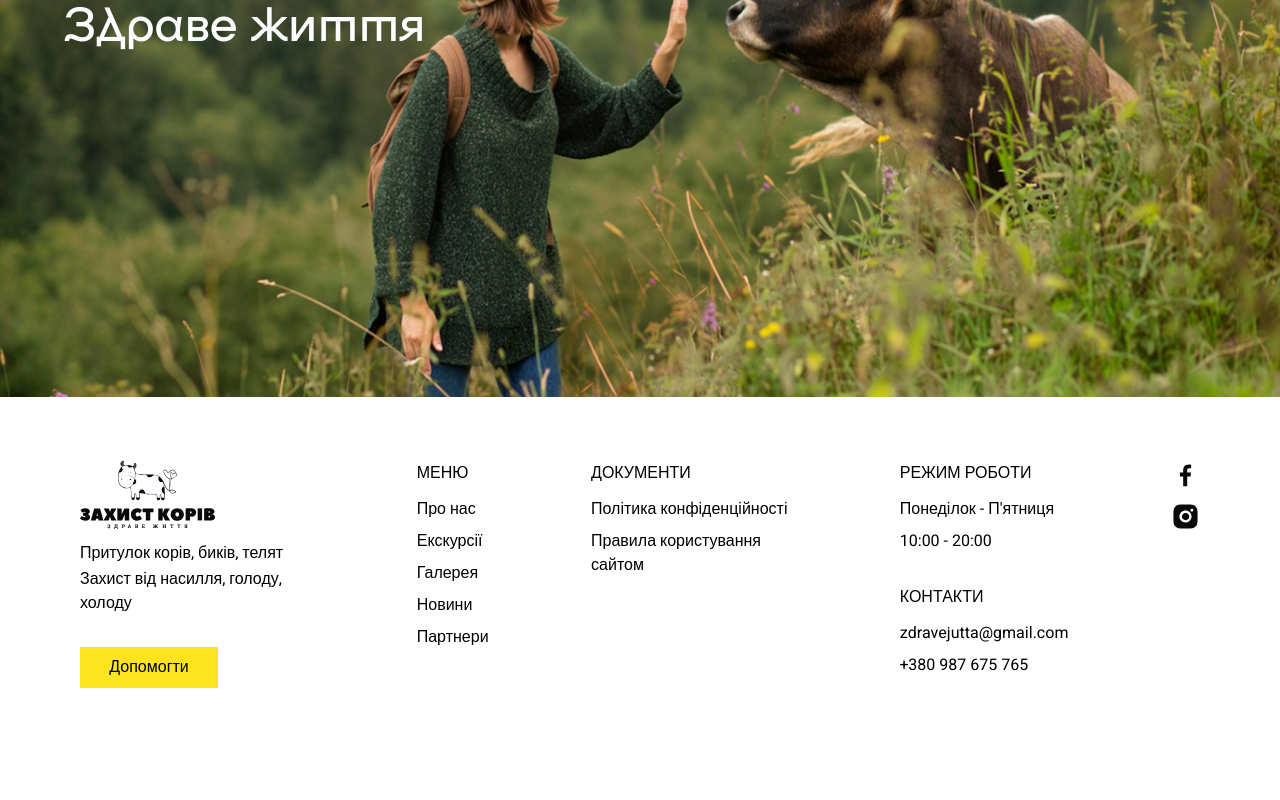
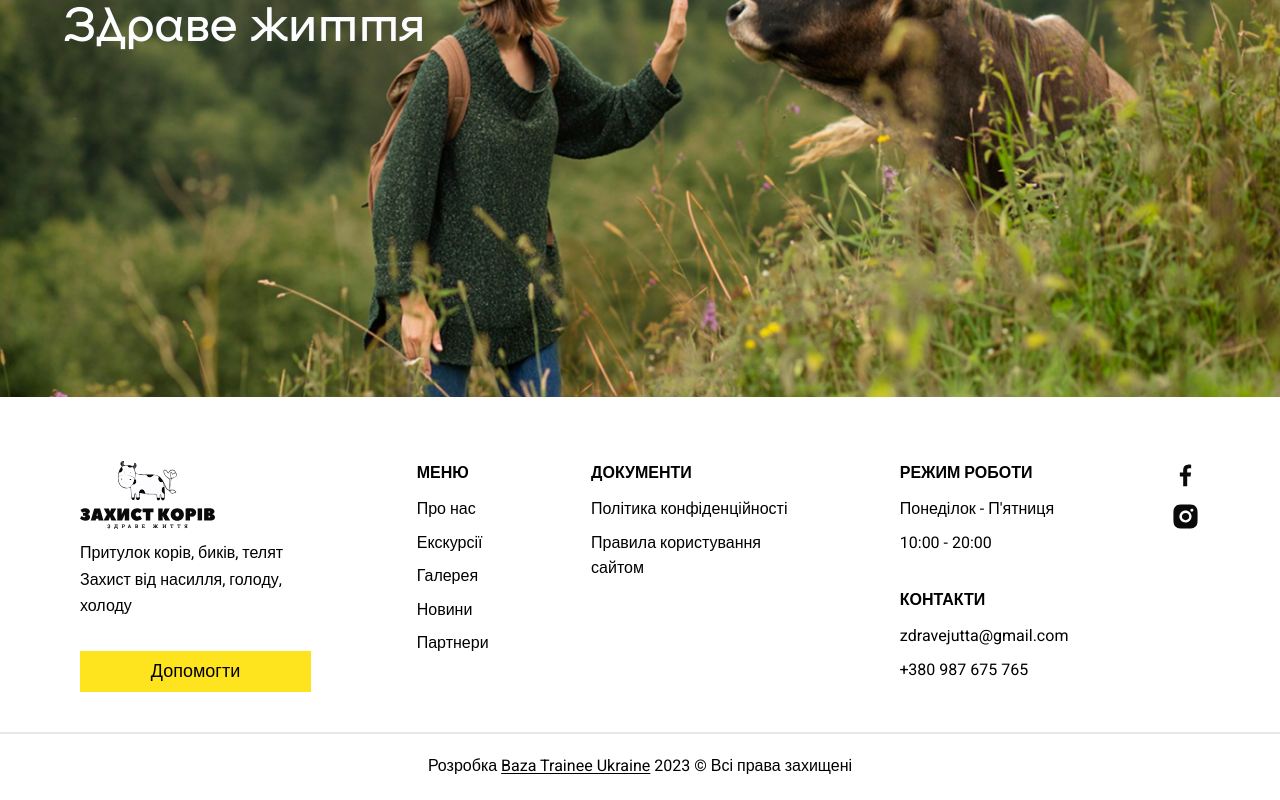
Before and after one commit to baza-trainee/cows-shelter-frontend, a React (Vite) app: page / in a window 1280 px wide. Shown: the part 403-1203 px from the top of the page. Before the commit the page ends 1131 px from the top, so only its background shows below. Built offline with nearby package versions, Linux system fonts and the light colour scheme.

Commit message:
feat(add underfooter and styles): add underfooter and styles

```diff
--- a/src/components/Footer.tsx
+++ b/src/components/Footer/Footer.tsx
@@ -4,8 +4,8 @@ import inst_icon from '@/assets/icons/icon_instagram.svg';
 
 const Footer = () => {
   return (
-    <div className="container mx-auto flex max-w-[1440px] px-8 pb-10 pt-16 md:px-20">
-      <ul className="flex flex-col gap-x-[102.5px] md:flex-row">
+    <div className="container mx-auto flex max-w-[1440px] flex-col ">
+      <ul className="flex flex-col gap-x-[102.5px] px-8 pb-10 pt-16 md:flex-row md:px-20">
         {/* first col */}
         <li className="flex flex-col">
           <img
@@ -15,9 +15,11 @@ const Footer = () => {
             alt="logo"
             className="mb-3"
           />
-          <p className="mb-0.5">Притулок корів, биків, телят</p>
-          <p className="mb-8">Захист від насилля, голоду, холоду</p>
-          <button className="w-[138px] bg-accent px-5 py-[8.5px]">
+          <p className="default-text mb-0.5">Притулок корів, биків, телят</p>
+          <p className="default-text mb-8">
+            Захист від насилля, голоду, холоду
+          </p>
+          <button className=" w-[231px] bg-accent px-[66.5px] py-[8.5px] text-lg font-medium leading-6 hover:bg-lemon focus:bg-lemon active:bg-darkyellow">
             Допомогти
           </button>
         </li>
@@ -25,22 +27,32 @@ const Footer = () => {
         {/* second col */}
         <li>
           <div className="flex flex-col gap-3">
-            <h3>МЕНЮ</h3>
+            <h3 className="custom-text title-text">МЕНЮ</h3>
             <ul className="flex flex-col gap-2">
               <li>
-                <a href="/">Про нас</a>
+                <a href="/" className="default-text">
+                  Про нас
+                </a>
               </li>
               <li>
-                <a href="/">Екскурсії</a>
+                <a href="/" className="default-text">
+                  Екскурсії
+                </a>
               </li>
               <li>
-                <a href="/">Галерея</a>
+                <a href="/" className="default-text">
+                  Галерея
+                </a>
               </li>
               <li>
-                <a href="/">Новини</a>
+                <a href="/" className="default-text">
+                  Новини
+                </a>
               </li>
               <li>
-                <a href="/">Партнери</a>
+                <a href="/" className="default-text">
+                  Партнери
+                </a>
               </li>
             </ul>
           </div>
@@ -49,15 +61,25 @@ const Footer = () => {
         {/* third col */}
         <li>
           <div className="flex flex-col gap-3">
-            <h3>ДОКУМЕНТИ</h3>
+            <h3 className="title-text">ДОКУМЕНТИ</h3>
             <ul className="flex flex-col gap-2">
               <li>
-                <a href="/" target="_blank" rel="noopener noreferrer">
+                <a
+                  href="/"
+                  target="_blank"
+                  rel="noopener noreferrer"
+                  className="default-text"
+                >
                   Політика конфіденційності
                 </a>
               </li>
               <li>
-                <a href="/" target="_blank" rel="noopener noreferrer">
+                <a
+                  href="/"
+                  target="_blank"
+                  rel="noopener noreferrer"
+                  className="default-text"
+                >
                   Правила користування сайтом
                 </a>
               </li>
@@ -68,29 +90,34 @@ const Footer = () => {
         {/* fourth col */}
         <li className="flex flex-col gap-8">
           <div className="flex flex-col gap-3">
-            <h3>РЕЖИМ РОБОТИ</h3>
+            <h3 className="title-text">РЕЖИМ РОБОТИ</h3>
             <ul className="flex flex-col gap-2">
               <li>
-                <p>Понеділок - П&#39;ятниця</p>
+                <p className="default-text">Понеділок - П&#39;ятниця</p>
               </li>
               <li>
-                <p>10:00 - 20:00</p>
+                <p className="default-text">10:00 - 20:00</p>
               </li>
             </ul>
           </div>
           <div className="flex flex-col gap-3">
-            <h3>КОНТАКТИ</h3>
+            <h3 className="title-text">КОНТАКТИ</h3>
             <ul className="flex flex-col gap-2">
               <li>
                 <a
                   href="mailto:zdravejutta@gmail.com"
                   rel="noopener noreferrer"
+                  className="default-text"
                 >
                   zdravejutta@gmail.com
                 </a>
               </li>
               <li>
-                <a href="tel:+380987675765" rel="noopener noreferrer">
+                <a
+                  href="tel:+380987675765"
+                  rel="noopener noreferrer"
+                  className="default-text"
+                >
                   +380 987 675 765
                 </a>
               </li>
--- /dev/null
+++ b/src/components/Footer/UnderFooter.tsx
@@ -0,0 +1,22 @@
+const UnderFooter = () => {
+  return (
+    <div>
+      <div className="border-t-2 py-5 text-center">
+        <p className="default-text">
+          Розробка{' '}
+          <a
+            href="https://baza-trainee.tech/ua"
+            target="_blank"
+            rel="noopener noreferrer"
+            className="underline underline-offset-2"
+          >
+            Baza Trainee Ukraine
+          </a>{' '}
+          2023 © Всі права захищені
+        </p>
+      </div>
+    </div>
+  );
+};
+
+export default UnderFooter;
--- a/src/index.css
+++ b/src/index.css
@@ -25,3 +25,19 @@ body {
   background: url(/hero.png) no-repeat;
   background-size: cover;
 }
+
+@layer utilities {
+  .default-text {
+    font-size: 16px;
+    font-weight: 400;
+    line-height: 1.6;
+  }
+}
+
+@layer utilities {
+  .title-text {
+    font-size: 16px;
+    font-weight: 700;
+    line-height: 1.5;
+  }
+}
--- a/src/pages/HomePage.tsx
+++ b/src/pages/HomePage.tsx
@@ -1,4 +1,5 @@
-import Footer from '@/components/Footer';
+import Footer from '@/components/Footer/Footer';
+import UnderFooter from '@/components/Footer/UnderFooter';
 
 const HomePage = () => {
   return (
@@ -10,6 +11,7 @@ const HomePage = () => {
       </div>
       <div>
         <Footer />
+        <UnderFooter />
       </div>
     </>
   );
```
